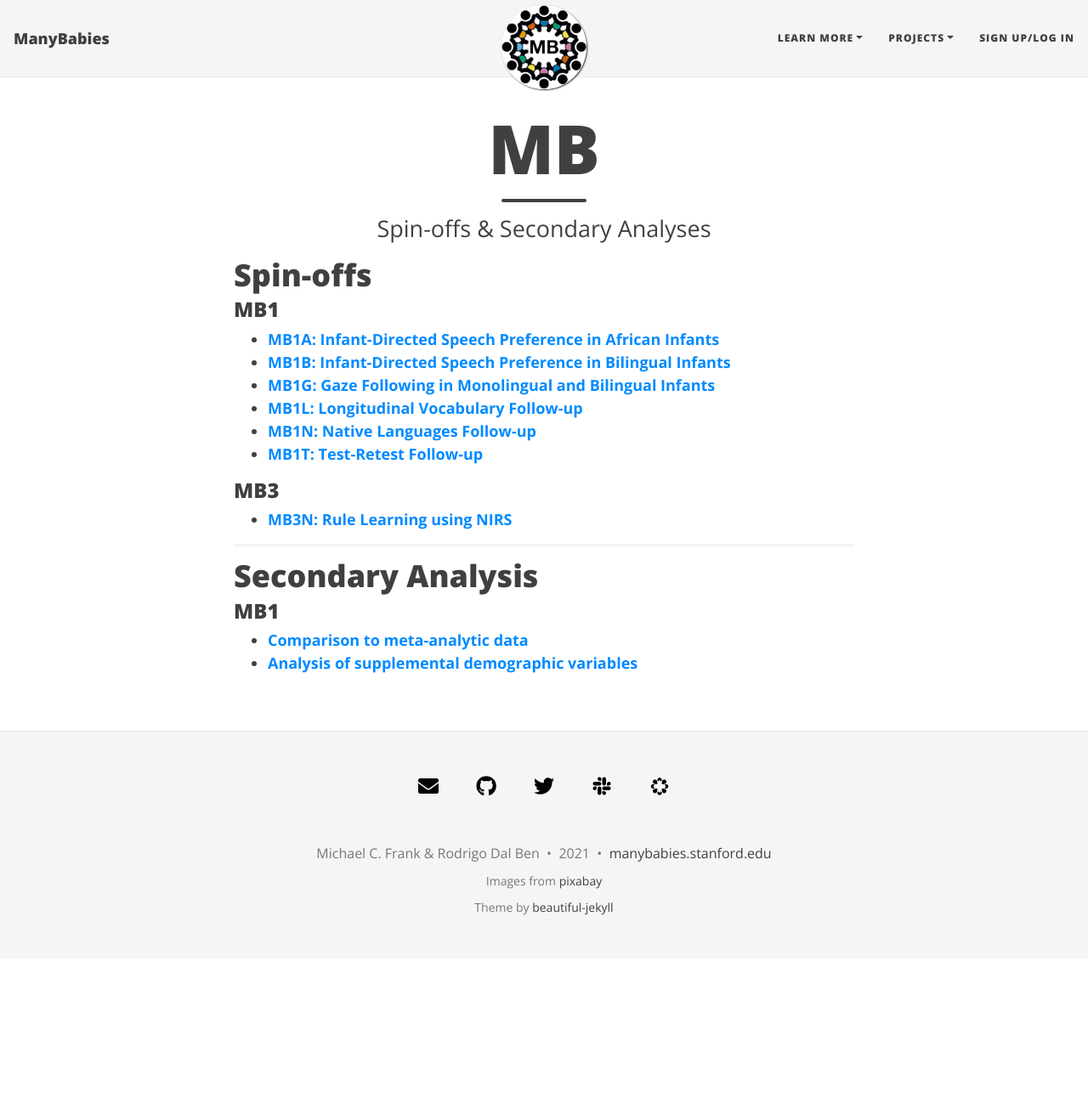
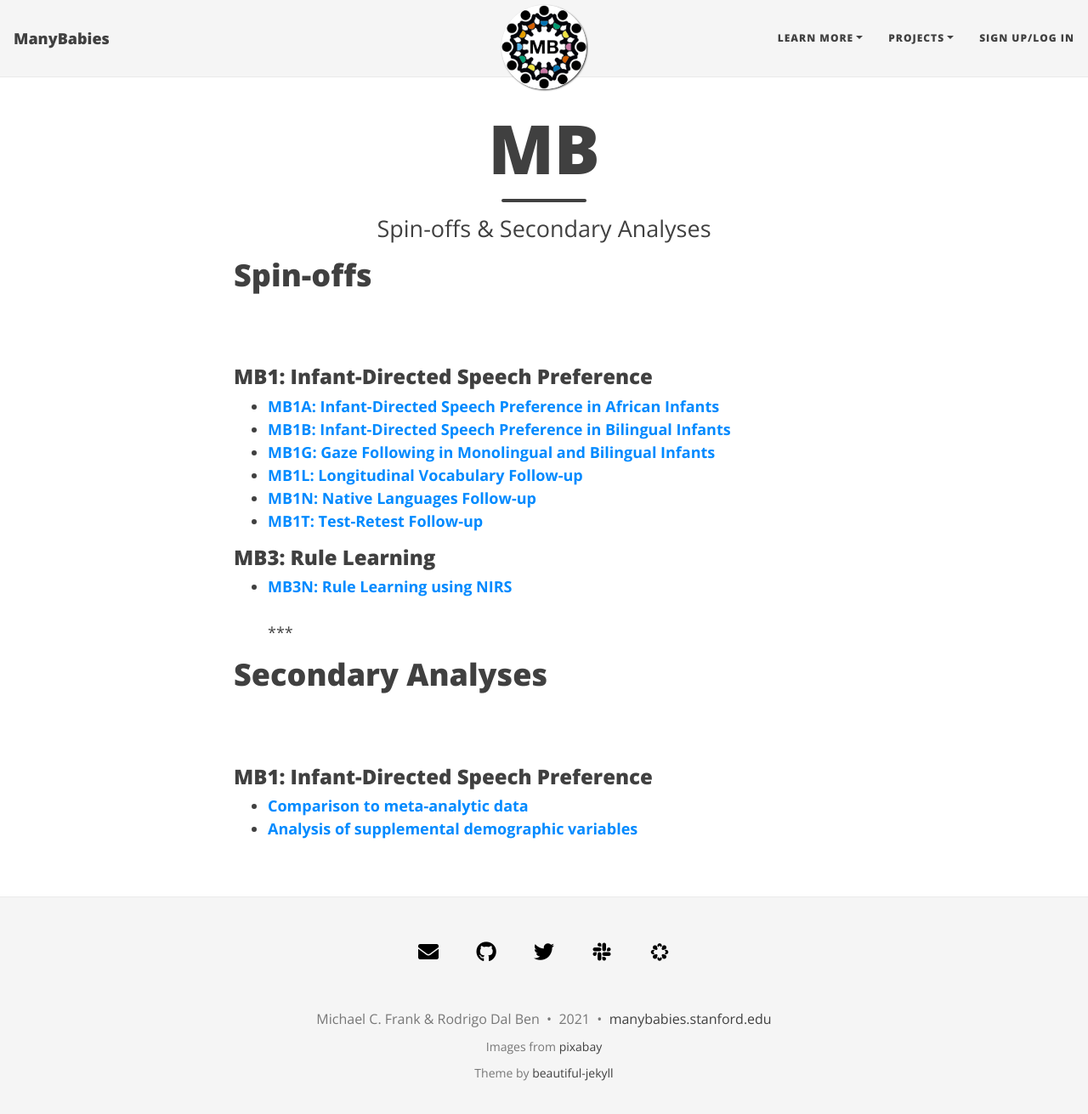
Before and after one commit to manybabies/manybabies.github.io, a Jekyll site: the page built from so_sa.md, in a window 1280 px wide and 1323 px high. Shown: the top 1311 px of the window at 85% size. Built offline with Jekyll 4.4.1, drawn with Linux system fonts in a browser that asks for light colours; nearby versions of some CDN libraries; some web fonts are replaced.

Commit message:
small edits to spin-offs

```diff
--- a/so_sa.md
+++ b/so_sa.md
@@ -5,7 +5,8 @@ subtitle: Spin-offs & Secondary Analyses
 ---
 
 # Spin-offs
-### MB1
+<br>
+### MB1: Infant-Directed Speech Preference
 * [**MB1A: Infant-Directed Speech Preference in African Infants**]({{site.baseurl}}/MB1A/)
 * [**MB1B: Infant-Directed Speech Preference in Bilingual Infants**]({{site.baseurl}}/MB1B/)
 * [**MB1G: Gaze Following in Monolingual and Bilingual Infants**]({{site.baseurl}}/MB1G/)
@@ -13,13 +14,14 @@ subtitle: Spin-offs & Secondary Analyses
 * [**MB1N: Native Languages Follow-up**]({{site.baseurl}}/MB1N/)
 * [**MB1T: Test-Retest Follow-up**]({{site.baseurl}}/MB1T/)
 
-### MB3
+### MB3: Rule Learning
 * [**MB3N: Rule Learning using NIRS**]({{site.baseurl}}/MB3N/)
-
+<br>
+<br>
 ***
 
-# Secondary Analysis
-
-### MB1
+# Secondary Analyses
+<br>
+### MB1: Infant-Directed Speech Preference
 * [**Comparison to meta-analytic data**]({{site.baseurl}}/MB1SA/)
 * [**Analysis of supplemental demographic variables**]({{site.baseurl}}/MB1SA/)
```
